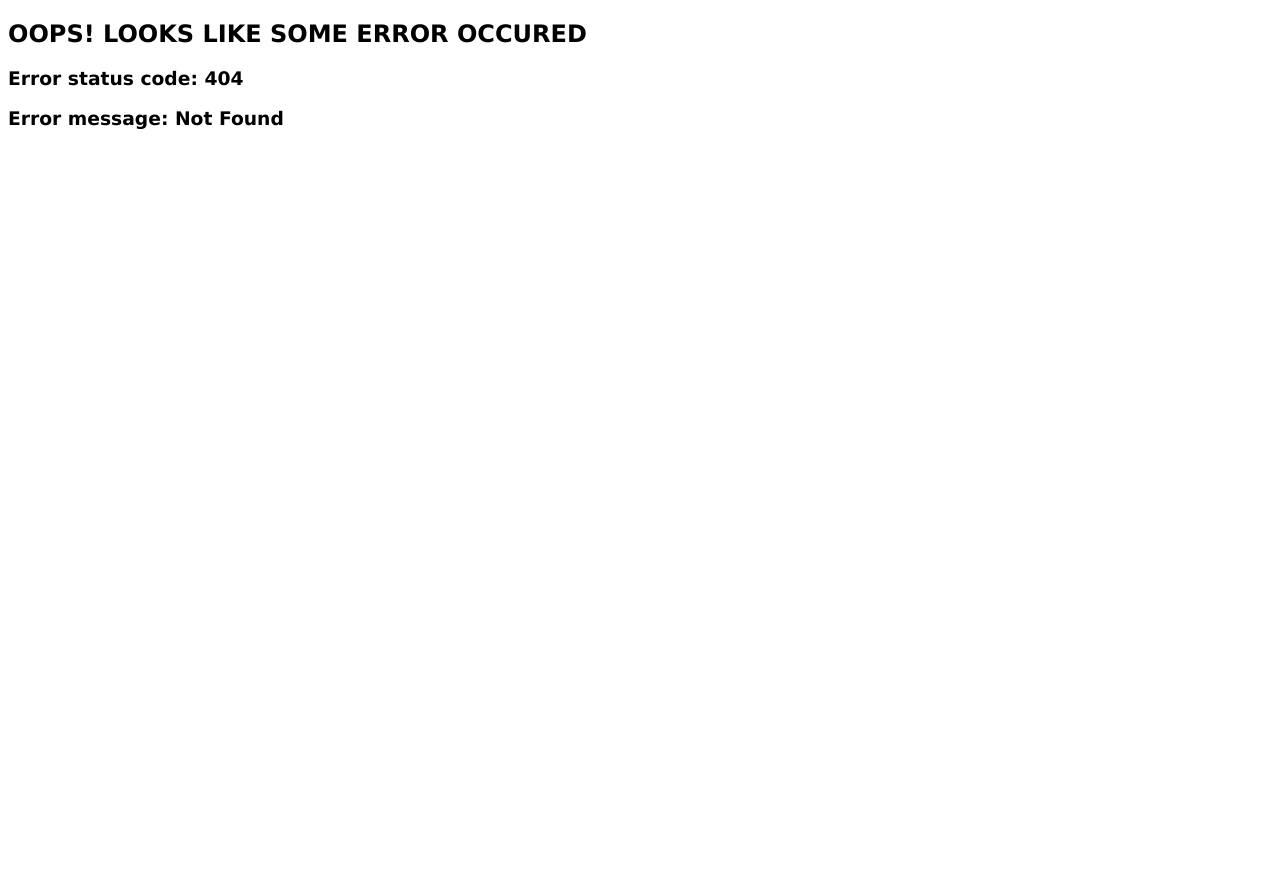
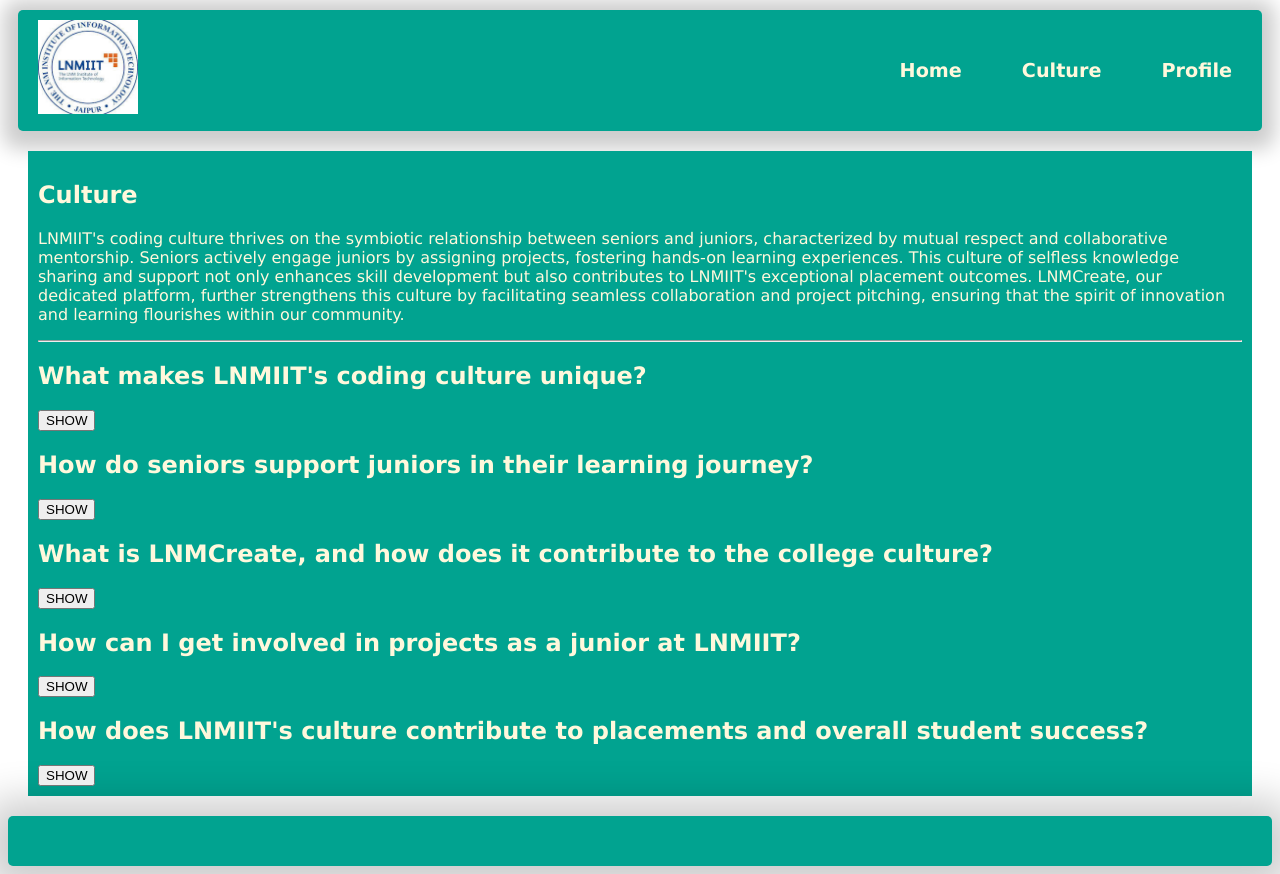
Before and after one commit to AnonO6/LNMCreate, a React (Vite) app: page /Culture in a window 1280 px wide. Before the commit this address had no page. Before the commit the page ends 800 px from the top, so only its background shows below. Built offline with nearby package versions, Linux system fonts and the light colour scheme.

Commit message:
Added a culture/faq section with collapsable according

```diff
--- a/src/App.js
+++ b/src/App.js
@@ -5,12 +5,12 @@
 import Body from "./components/Body";
 import Error from "./components/Error";
 import Footer from "./components/Footer";
-import Contact from "./components/Contact";
 import Login from "./components/Login";
 import { createBrowserRouter, RouterProvider, Outlet } from "react-router-dom";
 import ProjectDetail from "./components/ProjectDetail";
 //Lazy loading/ Dynamic bundeling
 const Profile = lazy(() => import("./components/Profile"));
+const Culture = lazy(() => import("./components/Culture"));
 const AppLayout = () => {
   return (
     <div className="App">
@@ -45,8 +45,12 @@
         ],
       },
       {
-        path: "/Contact",
-        element: <Contact />,
+        path: "/Culture",
+        element: (
+          <Suspense fallback={<h1>LOADING... ^-^</h1>}>
+            <Culture />
+          </Suspense>
+        ),
       },
       {
         path: "/Project/:id",
--- a/src/components/Contact.js
+++ /dev/null
@@ -1,10 +0,0 @@
-const Contact = () => {
-  return (
-    <div>
-      <h2 style={{ color: "black" }}>
-        Contact me at shuklaaviral006@gmail.com
-      </h2>
-    </div>
-  );
-};
-export default Contact;
--- /dev/null
+++ b/src/components/Culture.js
@@ -0,0 +1,48 @@
+import faqData from "../data/faqData";
+import { useState } from "react";
+const Faq = ({ faq, index, isVisible, setVisibleSection }) => {
+  return (
+    <div className="faq">
+      <div>
+        <h2>{faq.question}</h2>
+        {isVisible ? (
+          <button onClick={() => setVisibleSection(-1)}>HIDE</button>
+        ) : (
+          <button onClick={() => setVisibleSection(index)}>SHOW</button>
+        )}
+      </div>
+      {isVisible && <p>{faq.answer}</p>}
+    </div>
+  );
+};
+const Culture = () => {
+  const [visibleSection, setVisibleSection] = useState(-1);
+  return (
+    <div className="culture">
+      <h2>Culture</h2>
+      <p>
+        LNMIIT's coding culture thrives on the symbiotic relationship between
+        seniors and juniors, characterized by mutual respect and collaborative
+        mentorship. Seniors actively engage juniors by assigning projects,
+        fostering hands-on learning experiences. This culture of selfless
+        knowledge sharing and support not only enhances skill development but
+        also contributes to LNMIIT's exceptional placement outcomes. LNMCreate,
+        our dedicated platform, further strengthens this culture by facilitating
+        seamless collaboration and project pitching, ensuring that the spirit of
+        innovation and learning flourishes within our community.
+      </p>
+      <hr />
+      {/* Collapsable according logic, here I transferred the state control from child
+      to parent. setVisibleSection is passed from parent to child, so that button
+      can set the visible section index and -1 if it wants to hide the section.
+      Depending on the visibleSection index value, isVisible is set, so that the
+      right section is displayed. */}
+      {faqData.map((faq, index) => {
+        const isVisible = false || visibleSection == index;
+        const props = { faq, index, isVisible, setVisibleSection };
+        return <Faq key={index} {...props} />;
+      })}
+    </div>
+  );
+};
+export default Culture;
--- a/src/components/Header.js
+++ b/src/components/Header.js
@@ -18,7 +18,7 @@
           <Link to="/">Home</Link>
         </li>
         <li>
-          <Link to="/Contact">Contact us</Link>
+          <Link to="/Culture">Culture</Link>
         </li>
         <li>
           <Link to="/Profile">Profile</Link>
--- /dev/null
+++ b/src/data/faqData.js
@@ -0,0 +1,30 @@
+const faqData = [
+  {
+    question: "What makes LNMIIT's coding culture unique?",
+    answer:
+      "At LNMIIT, our coding culture is distinguished by the strong bonds between seniors and juniors. Seniors play a pivotal role in mentoring juniors, fostering an environment of mutual respect and collaboration. This culture not only enhances skill development but also contributes significantly to our exceptional placement records.",
+  },
+  {
+    question: "How do seniors support juniors in their learning journey?",
+    answer:
+      "Seniors at LNMIIT actively engage with juniors by providing them with projects to work on. This hands-on experience allows juniors to learn from real-world challenges and gain practical skills in coding and project management. Additionally, seniors offer guidance and support throughout the project, ensuring juniors receive valuable mentorship.",
+  },
+  {
+    question:
+      "What is LNMCreate, and how does it contribute to the college culture?",
+    answer:
+      "LNMCreate is a platform designed to facilitate collaboration between seniors and juniors. Seniors can pitch project ideas on LNMCreate, providing juniors with opportunities to apply and work on these projects. This platform not only encourages knowledge sharing but also helps sustain the collaborative spirit that defines LNMIIT's culture.",
+  },
+  {
+    question: "How can I get involved in projects as a junior at LNMIIT?",
+    answer:
+      "As a junior at LNMIIT, you can explore project opportunities through platforms like LNMCreate. Keep an eye out for project pitches from seniors and express your interest in collaborating. Additionally, don't hesitate to reach out to seniors directly or participate in coding events and workshops to network and discover potential projects.",
+  },
+  {
+    question:
+      "How does LNMIIT's culture contribute to placements and overall student success?",
+    answer:
+      "The supportive culture at LNMIIT, characterized by senior-junior collaboration and mentorship, plays a crucial role in preparing students for success in their careers. By working on real-world projects and receiving guidance from seniors, students develop practical skills and confidence, which significantly enhances their employability and contributes to our top-notch placement records.",
+  },
+];
+export default faqData;
--- a/style.css
+++ b/style.css
@@ -28,6 +28,7 @@
 a,
 h1,
 h2,
+p,
 h3 {
   color: cornsilk;
   text-decoration: solid;
@@ -67,6 +68,11 @@
   padding: 10px;
   margin: 20px;
 }
+.culture {
+  background-color: rgb(1, 163, 144);
+  padding: 10px;
+  margin: 20px;
+}
 .footer {
   width: 100%;
   height: 50px;
```
